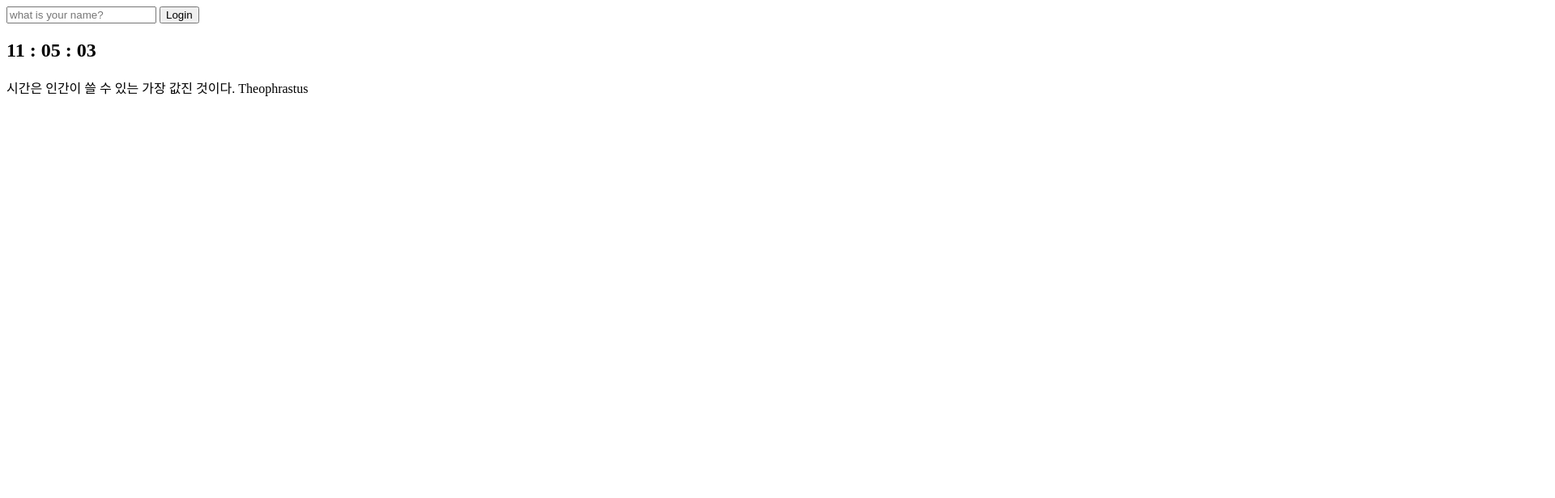
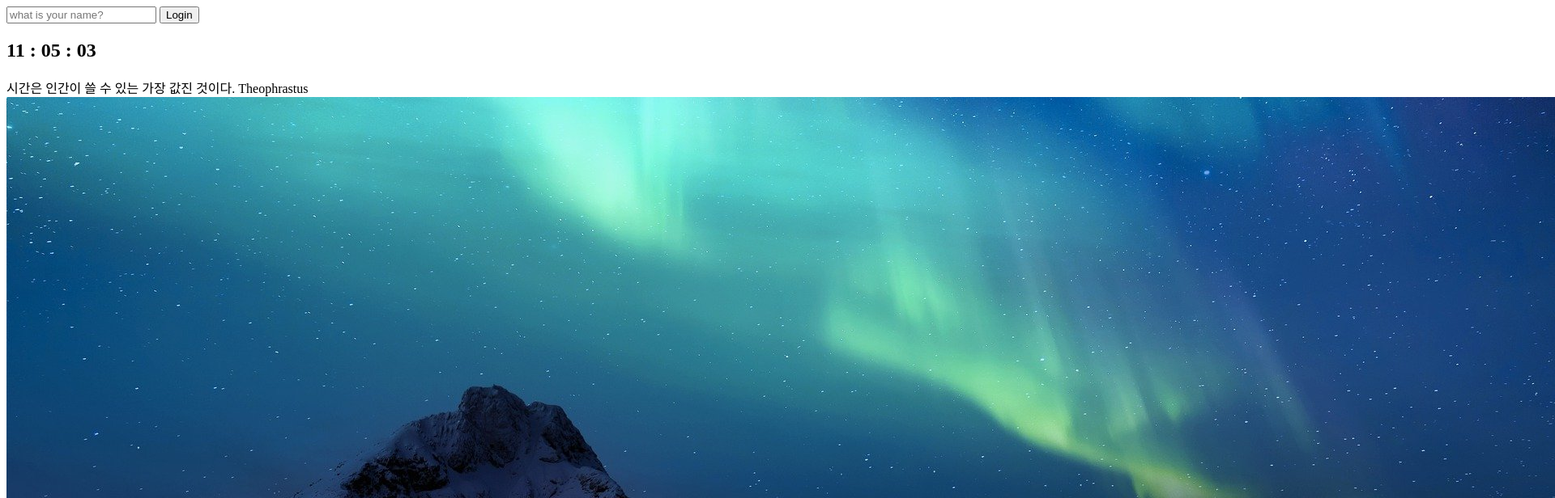
Before and after one commit to amisu1203/Momentum, a plain HTML site: page index.html in a window 1280 px wide. Shown: the top 616 px of the page at 81% size, 1920 px wide, since content can reach past the window. Drawn offline with Linux system fonts and the light colour scheme.

Commit message:
background.js 파일 연결

```diff
--- a/index.html
+++ b/index.html
@@ -21,5 +21,6 @@
     <script src="JS/greeting.js"></script>
     <script src="JS/clock.js"></script>
     <script src="JS/quotes.js"></script>
+    <script src="JS/background.js"></script>
 </body>
 </html>
```
